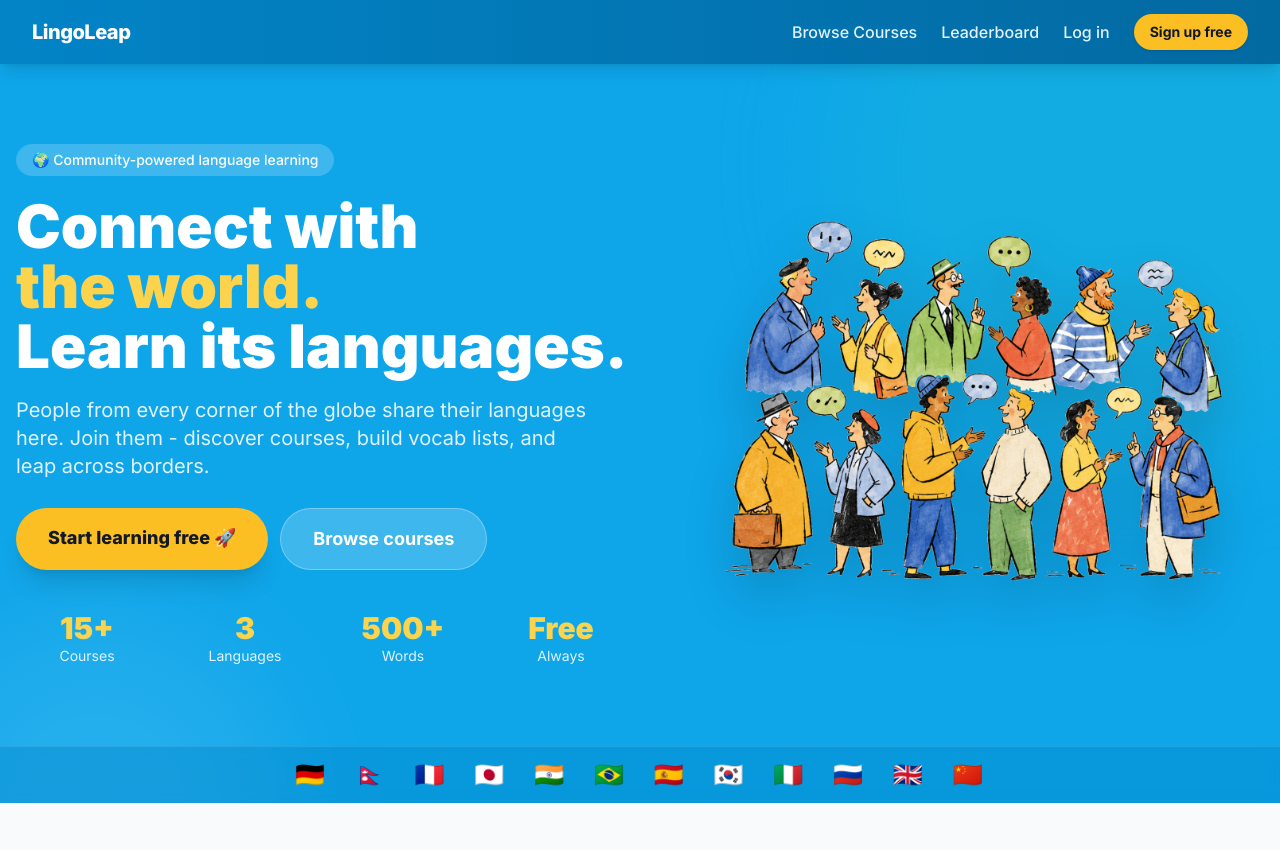
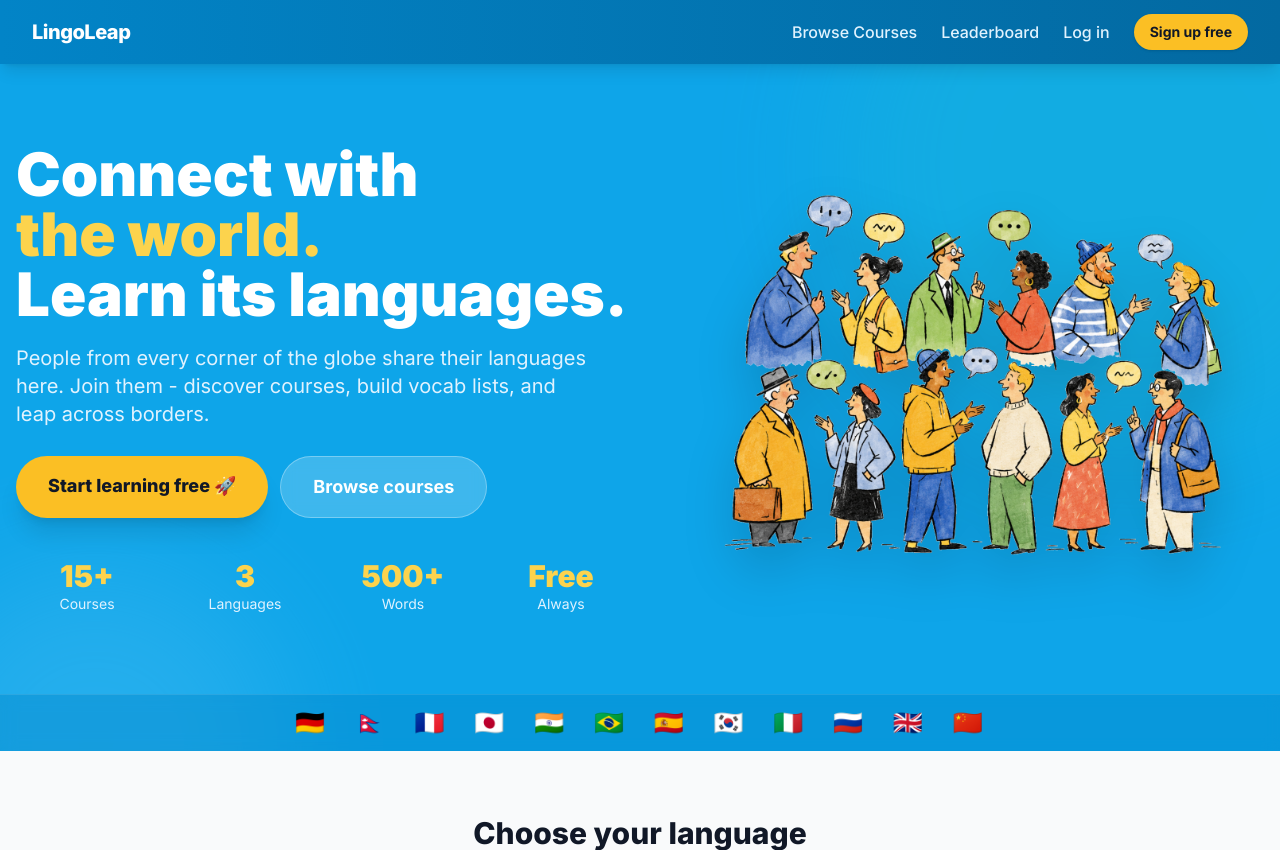
Before and after one commit to tmashworthab/lingoleap, a Flask app: page / in a window 1280 px wide. Shown: the top 850 px of the page. Run offline with Flask 3, Linux system fonts and the light colour scheme; data comes from the database, SQL or seed files in the repository; some libraries are stand-ins or nearby versions.

Commit message:
Remove community badge from hero

```diff
--- a/templates/index.html
+++ b/templates/index.html
@@ -13,9 +13,6 @@
 
       <!-- Left: text -->
       <div class="flex-1 min-w-0">
-        <div class="inline-flex items-center gap-2 bg-white/20 backdrop-blur rounded-full px-4 py-1.5 text-sm font-medium mb-5">
-          🌍 Community-powered language learning
-        </div>
         <h1 class="text-4xl md:text-6xl font-black leading-tight mb-5">
           Connect with<br>
           <span class="text-amber-300">the world.</span><br>
```
